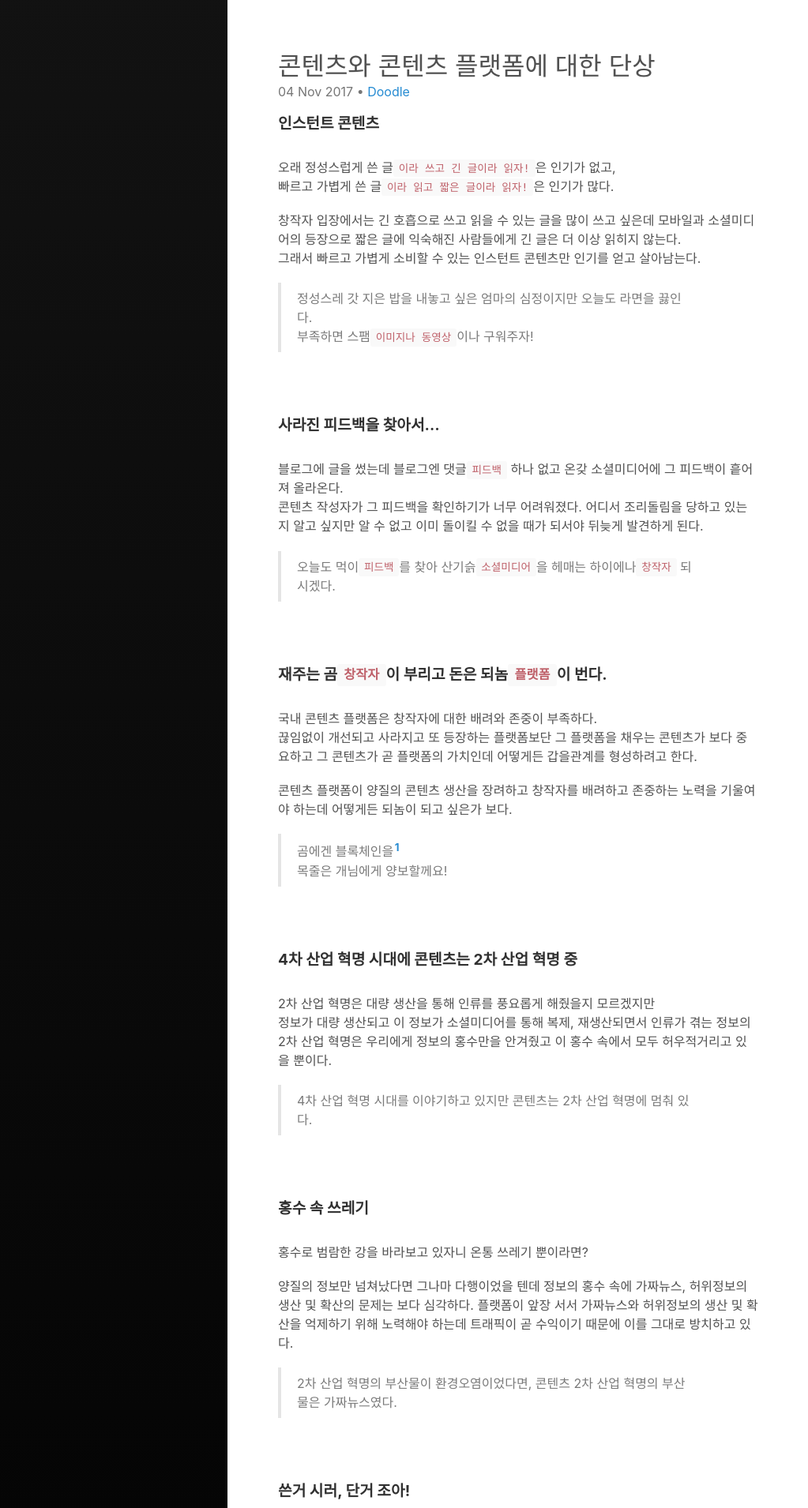
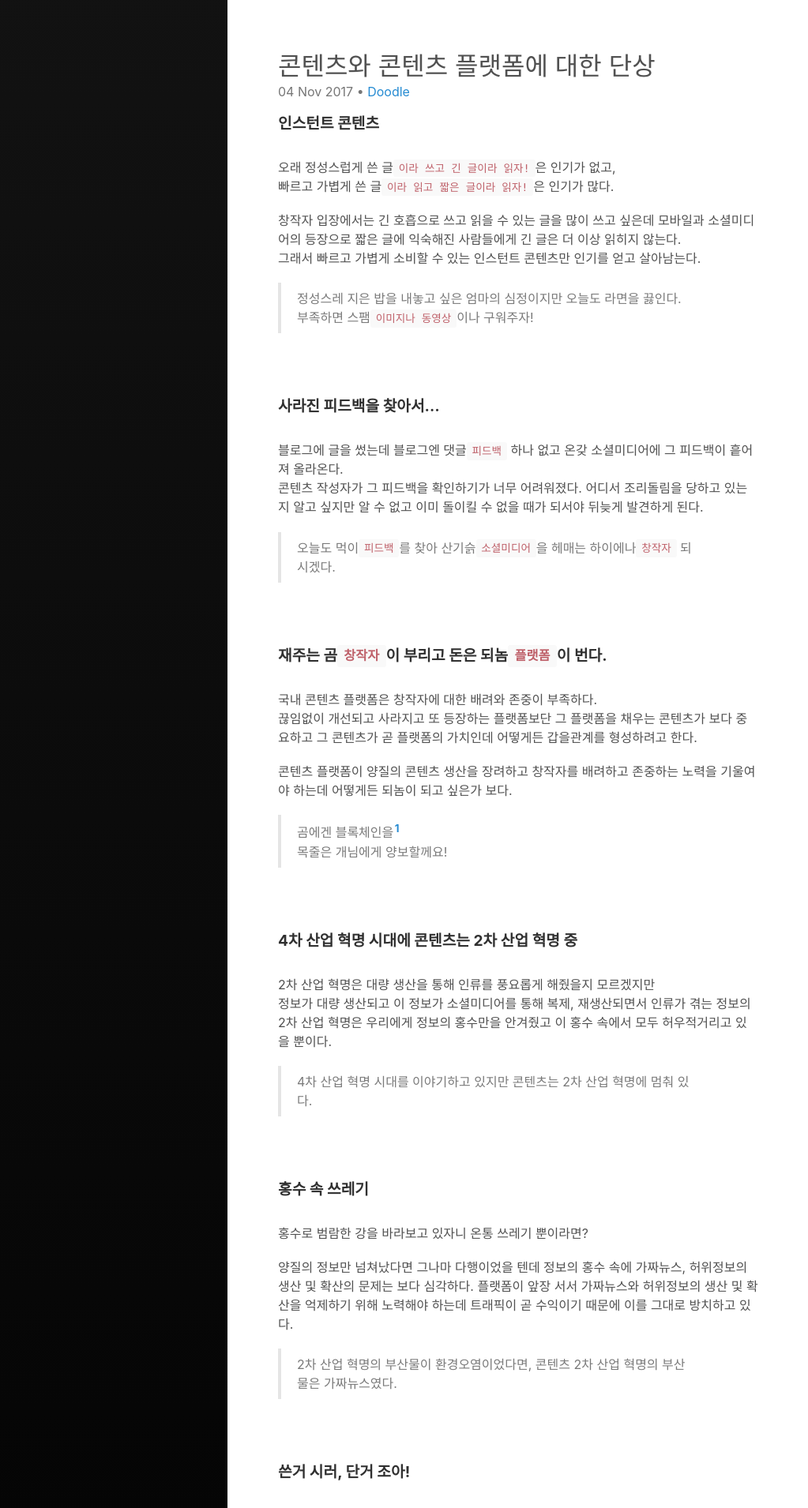
Before and after one commit to germweapon/germweapon.github.io, a Jekyll site: the page built from _posts/2017-11-04-콘텐츠와-콘텐츠-플랫폼에-대한-단상.md, in a window 1280 px wide. Shown: the top 1910 px of the page at 79% size, without its empty margins (0-1023 px from the left). Built offline with Jekyll 4.4.1, drawn with Linux system fonts in a browser that asks for light colours.

```diff
--- a/_posts/2017-11-04-콘텐츠와-콘텐츠-플랫폼에-대한-단상.md
+++ b/_posts/2017-11-04-콘텐츠와-콘텐츠-플랫폼에-대한-단상.md
@@ -24,7 +24,7 @@ last_modified_at: 2017-11-05T12:00:00-05:00
 창작자 입장에서는 긴 호흡으로 쓰고 읽을 수 있는 글을 많이 쓰고 싶은데 모바일과 소셜미디어의 등장으로 짧은 글에 익숙해진 사람들에게 긴 글은 더 이상 읽히지 않는다.<br/>
 그래서 빠르고 가볍게 소비할 수 있는 인스턴트 콘텐츠만 인기를 얻고 살아남는다.
 
->정성스레 갓 지은 밥을 내놓고 싶은 엄마의 심정이지만 오늘도 라면을 끓인다.<br/>
+>정성스레 지은 밥을 내놓고 싶은 엄마의 심정이지만 오늘도 라면을 끓인다.<br/>
 부족하면 스팸`이미지나 동영상`이나 구워주자!
 
 <br/>
```
